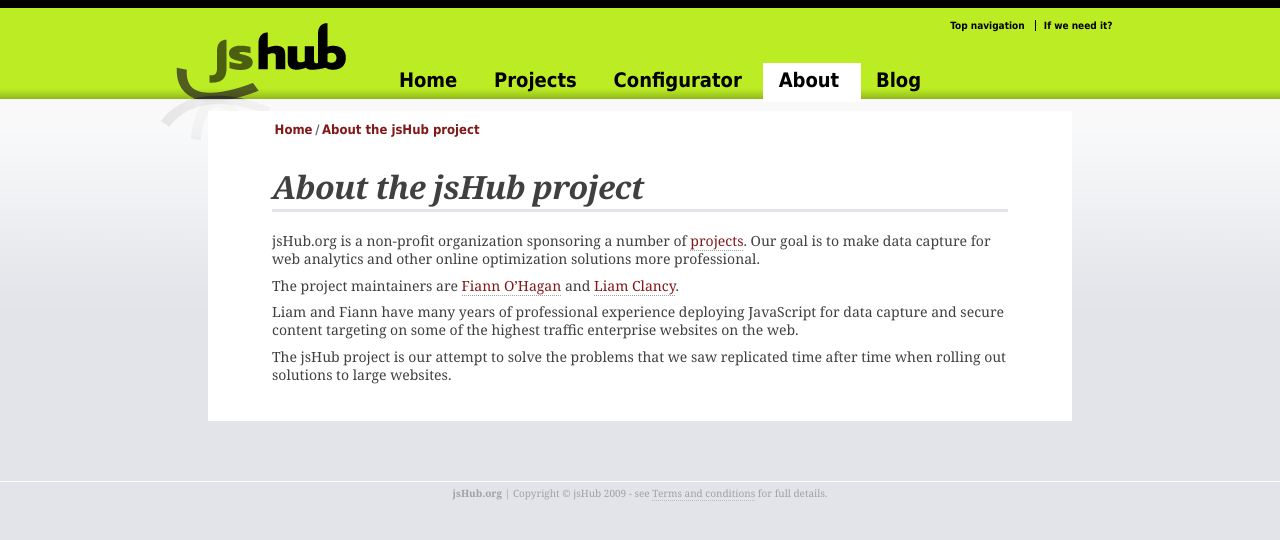
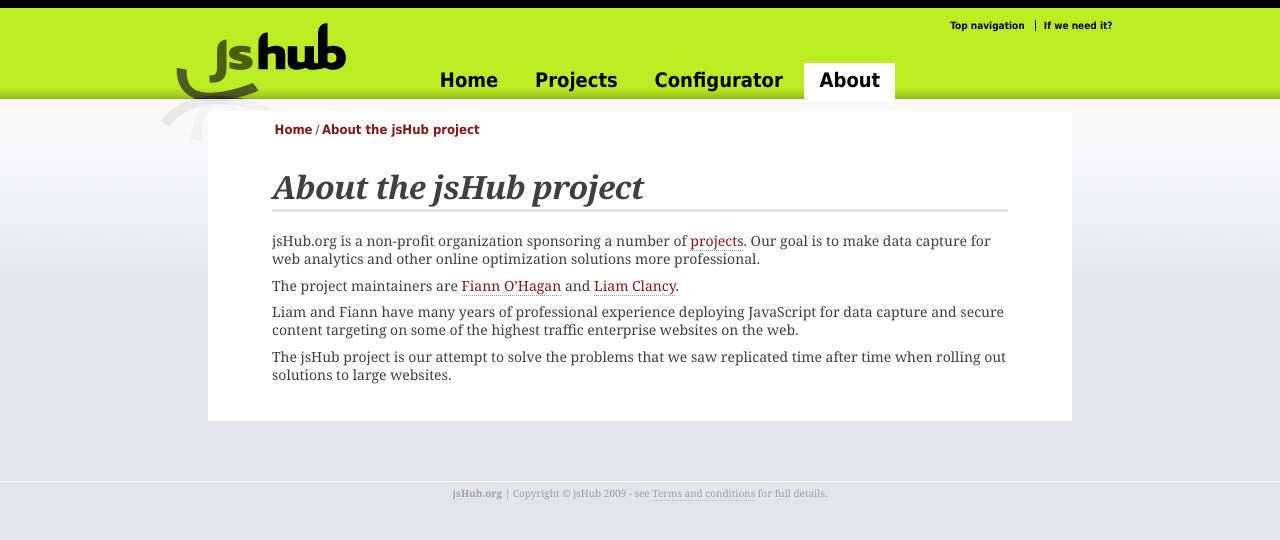
Before and after one commit to jshub/jshub.github.com, a Jekyll site: the page built from about/index.markdown, in a window 1280 px wide. Shown: the top 540 px of the page. Built offline with Jekyll 4.4.1, drawn with Linux system fonts in a browser that asks for light colours.

Commit message:
Remove blog for now

```diff
--- a/_includes/banner.html
+++ b/_includes/banner.html
@@ -33,8 +33,8 @@
     <li {% if page.layout == "about" %} class="active" {% endif %}>
       <a title="About" href="/about/">About</a>
     </li>
-    <li class="last">
+<!--<li class="last">
       <a title="Blog" href="/blog/">Blog</a>
-    </li>
+    </li>-->
   </ul>
 </div>
```
